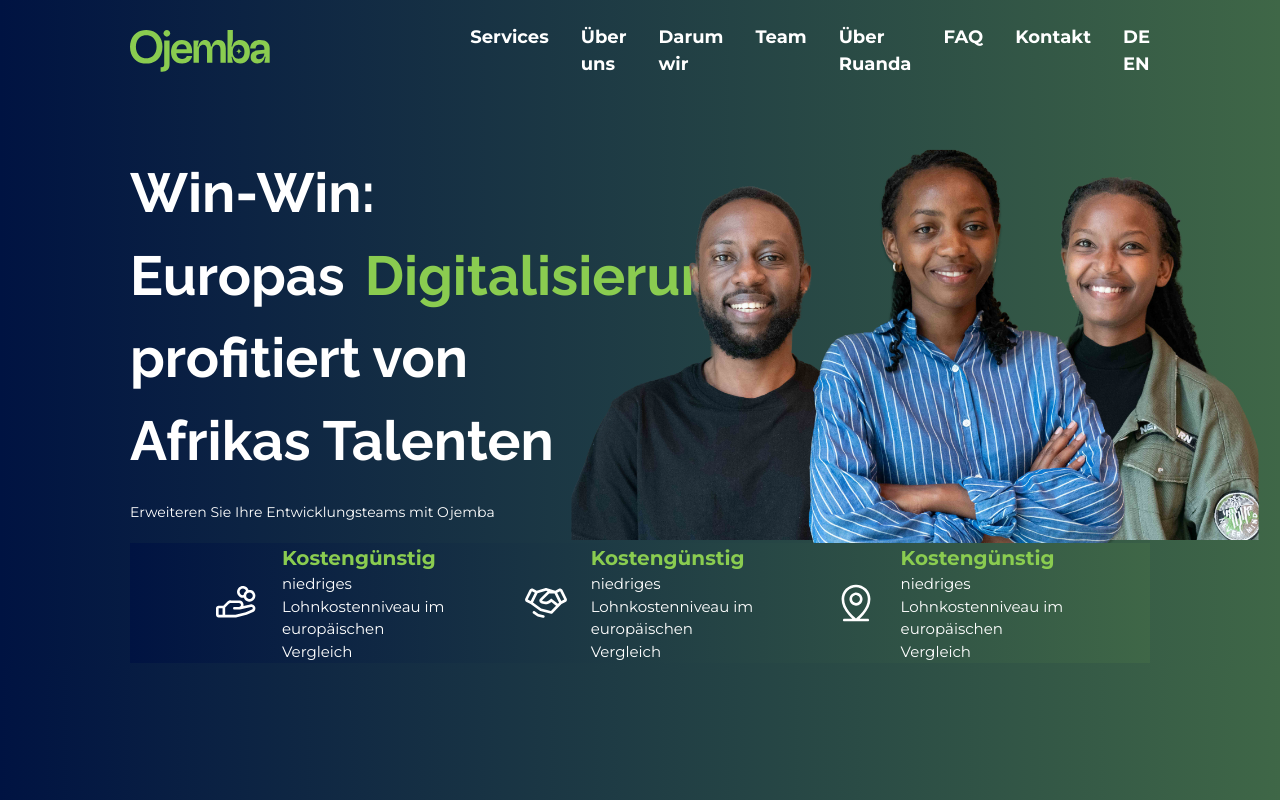
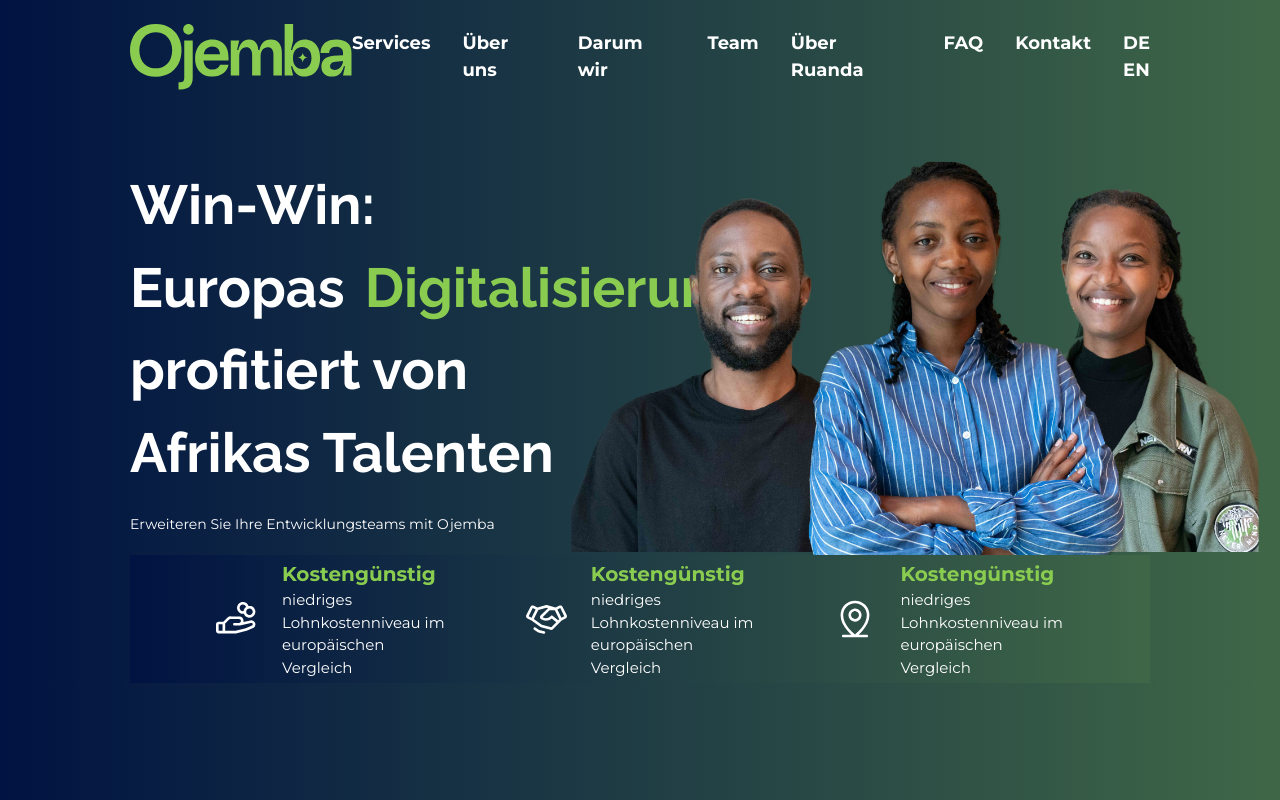
Before and after one commit to Bateyjosue/ojemba-team-project, a website built with Vite: page index.html in a window 1280 px wide. Built offline with nearby package versions, Linux system fonts and the light colour scheme.

Commit message:
feat: hero and header new changes

```diff
--- a/index.html
+++ b/index.html
@@ -6,7 +6,7 @@
     <meta name="viewport" content="width=device-width, initial-scale=1.0" />
     <title>Ojemba | Team 5</title>
   </head>
-  <body class="container  bg-gradient-to-r  from-secondary to-darkest lg:mx-auto  lg:max-w-[1662px] lg:px-[130px]">
+  <body class="  bg-gradient-to-r container lg:max-w-[1662px] px-[10px] lg:px-[130px]  from-secondary to-darkest lg:mx-auto  ">
     <header id="header"></header>
     <main id="main" class="">
 
--- a/src/Components/header.html
+++ b/src/Components/header.html
@@ -1,14 +1,9 @@
-<section id="header"  class="   flex items-center   lg:items-center  justify-between py-[24px]">
+<header id="header" class="flex items-center   lg:items-center  justify-between py-[24px]">
     <div class="logo">
         <img src="/src/Assets/media/Ojemba-logo.svg" alt="lll">
     </div>
-
     <nav>
-        <div class="bg-white lg:hidden">
-            <img src="/src/Assets/media/icons8-menu.gif" alt="">
-        </div>
-
-        <ul class=" hidden lg:flex font-robotoBold text-white gap-[32px] text-[18px] lg:ml-[200px]" >
+        <ul class="flex font-robotoBold text-white gap-[32px] text-[18px]" >
             <li><a href="#">Services</a></li>
             <li><a href="#">Über uns</a></li>
             <li><a href="#">Darum wir</a></li>
@@ -25,4 +20,4 @@
     <div>
 
     </div>
-</section>
+</header>
--- a/src/Components/hero.html
+++ b/src/Components/hero.html
@@ -1,4 +1,4 @@
-<section class="hero-container " id="main">
+<section class="hero-container " id="main" >
 
 
 
@@ -26,7 +26,7 @@
     <section class="bg-gradient-to-r  from-secondary to-darkest relative top-5 scale-120">
 
 
-<div class="grid grid-cols-3 gap-[80px] px-[86px]">
+<div class="flex flex-col justify-center items-center lg:flex-row gap-[80px] px-[86px] justify-center h-32">
 
     <div class="flex gap-[24px] items-center">
       <div>
```
